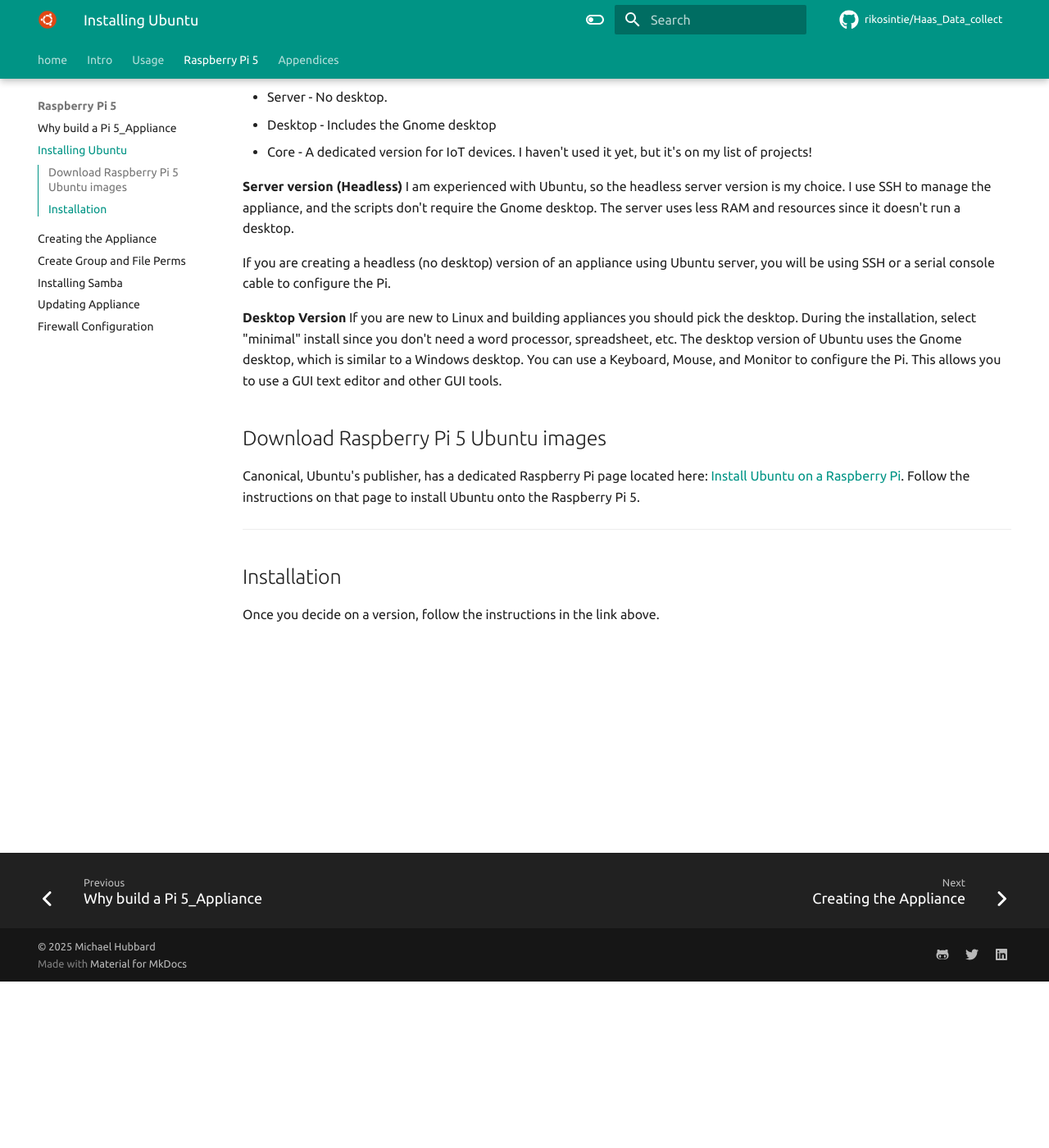
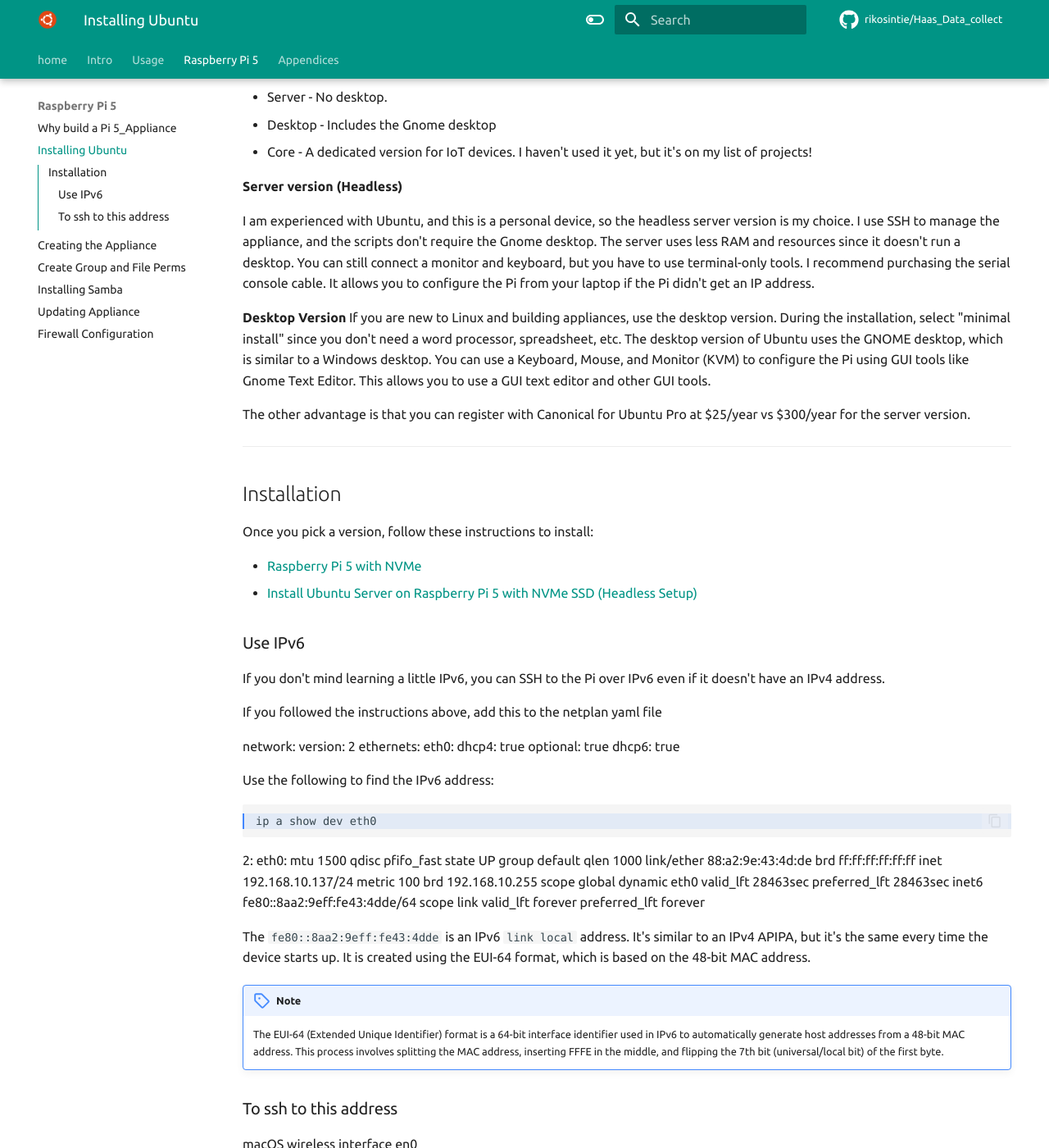
Before and after one commit to rikosintie/Haas_Data_collect, an MkDocs documentation site: the page built from docs/build_pi_5_appliance/installing_ubuntu.md, in a window 1280 px wide and 1400 px high, scrolled down 203 px. Shown: the whole window at 82% size. Built offline with MkDocs 1.6.1 and Material for MkDocs 9.7.7, drawn with Linux system fonts in a browser that asks for light colours; some web fonts are replaced; comment, search, counter and statistics services are not loaded; some of the changed text lies outside the part shown.

Commit message:
Git Title: Added IPv6 addressing info to Pi 5 Appliance docs

````diff
--- a/docs/build_pi_5_appliance/installing_ubuntu.md
+++ b/docs/build_pi_5_appliance/installing_ubuntu.md
@@ -7,20 +7,91 @@
 - Core - A dedicated version for IoT devices. I haven't used it yet, but it's on my list of projects!
 
 **Server version (Headless)**
-I am experienced with Ubuntu, so the headless server version is my choice. I use SSH to manage the appliance, and the scripts don't require the Gnome desktop. The server uses less RAM and resources since it doesn't run a desktop.
 
-If you are creating a headless (no desktop) version of an appliance using Ubuntu server, you will be using SSH or a serial console cable to configure the Pi.
+I am experienced with Ubuntu, and this is a personal device, so the headless server version is my choice. I use SSH to manage the appliance, and the scripts don't require the Gnome desktop. The server uses less RAM and resources since it doesn't run a desktop. You can still connect a monitor and keyboard, but you have to use terminal-only tools. I recommend purchasing the serial console cable. It allows you to configure the Pi from your laptop if the Pi didn't get an IP address.
 
 **Desktop Version**
-If you are new to Linux and building appliances you should pick the desktop. During the installation, select "minimal" install since you don't need a word processor, spreadsheet, etc. The desktop version of Ubuntu uses the Gnome desktop, which is similar to a Windows desktop. You can use a Keyboard, Mouse, and Monitor to configure the Pi. This allows you to use a GUI text editor and other GUI tools.
+If you are new to Linux and building appliances, use the desktop version. During the installation, select "minimal install" since you don't need a word processor, spreadsheet, etc. The desktop version of Ubuntu uses the GNOME desktop, which is similar to a Windows desktop. You can use a Keyboard, Mouse, and Monitor (KVM) to configure the Pi using GUI tools like Gnome Text Editor. This allows you to use a GUI text editor and other GUI tools.
 
-## Download Raspberry Pi 5 Ubuntu images
-
-Canonical, Ubuntu's publisher, has a dedicated Raspberry Pi page located here: [Install Ubuntu
-on a Raspberry Pi](https://ubuntu.com/download/raspberry-pi). Follow the instructions on that page to install Ubuntu onto the Raspberry Pi 5.
+The other advantage is that you can register with Canonical for Ubuntu Pro at $25/year vs $300/year for the server version.
 
 ----------------------------------------------------------------
 
 ## Installation
 
-Once you decide on a version, follow the instructions in the link above.
+Once you pick a version, follow these instructions to install:
+
+- [Raspberry Pi 5 with NVMe](https://wolfpaulus.com/rp5/)
+- [Install Ubuntu Server on Raspberry Pi 5 with NVMe SSD (Headless Setup)](https://wolfpaulus.com/rp5-ubuntu-cli/)
+
+### Use IPv6
+
+If you don't mind learning a little IPv6, you can SSH to the Pi over IPv6 even if it doesn't have an IPv4 address.
+
+If you followed the instructions above, add this to the netplan yaml file
+
+network:
+  version: 2
+  ethernets:
+    eth0:
+      dhcp4: true
+      optional: true
+      dhcp6: true
+
+
+Use the following to find the IPv6 address:
+
+```bash hl_lines="1"
+ip a show dev eth0
+```
+
+
+2: eth0: <BROADCAST,MULTICAST,UP,LOWER_UP> mtu 1500 qdisc pfifo_fast state UP group default qlen 1000
+    link/ether 88:a2:9e:43:4d:de brd ff:ff:ff:ff:ff:ff
+    inet 192.168.10.137/24 metric 100 brd 192.168.10.255 scope global dynamic eth0
+       valid_lft 28463sec preferred_lft 28463sec
+    inet6 fe80::8aa2:9eff:fe43:4dde/64 scope link
+       valid_lft forever preferred_lft forever
+
+The `fe80::8aa2:9eff:fe43:4dde` is an IPv6 `link local` address. It's similar to an IPv4 APIPA, but it's the same every time the device starts up. It is created using the EUI-64 format, which is based on the 48-bit MAC address.
+
+!!! Note
+    The EUI-64 (Extended Unique Identifier) format is a 64-bit interface identifier used in IPv6 to automatically generate host addresses from a 48-bit MAC address. This process involves splitting the MAC address, inserting FFFE in the middle, and flipping the 7th bit (universal/local bit) of the first byte.
+
+### To ssh to this address
+
+macOS wireless interface en0
+
+```bash
+ssh haas@fe80::8aa2:9eff:fe43:4dde%en0
+```
+
+Linux with wireless interface wlp61so
+
+```bash
+ssh haas@fe80::8aa2:9eff:fe43:4dde%wlp61s0
+```
+
+Windows
+Use
+
+```text
+netsh interface ipv6 show interfaces
+```
+
+```bash title='Command Output'
+Idx     Met         MTU          State                Name
+---  ----------  ----------  ------------  ---------------------------
+  5          25        1500  connected     Ethernet
+ 12          25        1500  connected     Wi-Fi
+```
+
+Now use:
+
+```text
+ssh user@[fe80::1234:abcd:5678:9abc%5]
+```
+
+As always, Windows uses a non-standard method for an industry standard🙁.
+
+----------------------------------------------------------------
````
